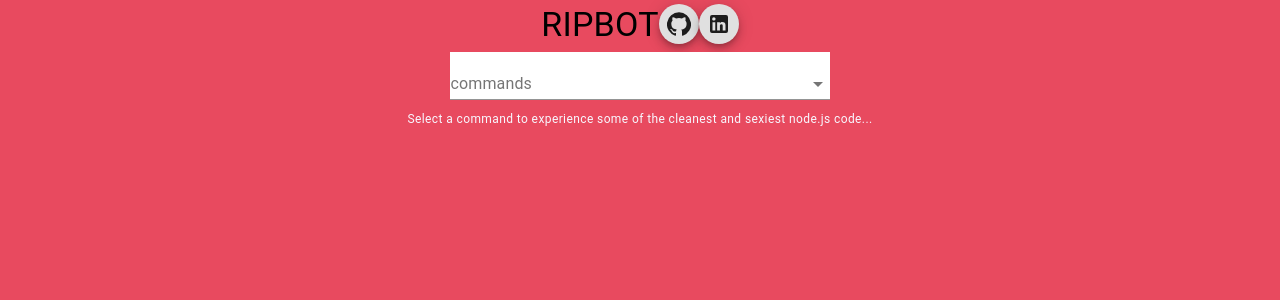
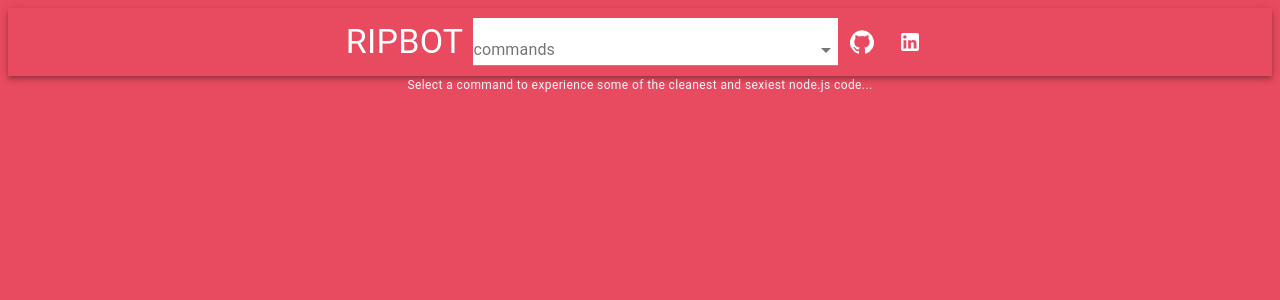
Before and after one commit to cpsexton/ripbot-react-site, a React (Create React App) app in the folder client/: page / in a window 1280 px wide. Shown: the top 300 px of the page. Built offline with nearby package versions, Linux system fonts and the light colour scheme.

Commit message:
adds Header component. Moves CommandSelector component to Header

```diff
--- a/client/src/App.js
+++ b/client/src/App.js
@@ -34,8 +34,8 @@ class App extends React.Component {
             <div className={styles.container}>
                 {/* <Typography color="primary" variant="h1">RipBot</Typography> */}
                 {/* <img src={wallArt} alt='ripbot wall art image' className={styles.banner} /> */}
-                <Header wallArt />
-                <CommandSelector handleCommandChange={this.handleCommandChange} />
+                <Header handleCommandChange={this.handleCommandChange} />
+                {/* <CommandSelector handleCommandChange={this.handleCommandChange} /> */}
                 <Cards command={name} desc={desc} image={image} role={role} syntax={syntax} />
             </div>
         )
--- a/client/src/components/Cards/Cards.jsx
+++ b/client/src/components/Cards/Cards.jsx
@@ -7,10 +7,6 @@ import styles from './Cards.module.css';
 const landingImage = require("../../images/RipBot-wall-art.jpg");
 
 const Cards = ({ command, desc, image, role, syntax }) => {
-
-    const signature = (<Typography className={styles.author} color='palette.secondary.dark' variant="caption" >
-        made with love by Chris Sexton
-    </Typography>);
 
     const [clicked, setClicked] = React.useState(false);
     const handleChange = () => {
--- a/client/src/components/Cards/Cards.module.css
+++ b/client/src/components/Cards/Cards.module.css
@@ -1,6 +1,7 @@
 .container {
 	margin: 1px 0;
 	background-color: #2A363B;
+    /* background-color: #1E6194; */
 }
 
 .card {
--- a/client/src/components/CommandSelector/CommandSelector.jsx
+++ b/client/src/components/CommandSelector/CommandSelector.jsx
@@ -1,8 +1,6 @@
 import React from 'react';
 import { FormControl, InputLabel, Select } from '@material-ui/core';
 import { basic, mod, admin } from "../../api";
-
-
 
 import styles from './CommandSelector.module.css';
 
--- a/client/src/components/Header/Header.jsx
+++ b/client/src/components/Header/Header.jsx
@@ -1,29 +1,39 @@
 import React from 'react';
-import { Typography, Grid, Divider, Fab, Tooltip } from "@material-ui/core";
+import { Typography, Grid, IconButton, Tooltip, AppBar, Toolbar } from "@material-ui/core";
 import cx from "classnames";
 import GitHubIcon from '@material-ui/icons/GitHub';
 import LinkedInIcon from '@material-ui/icons/LinkedIn';
 import styles from './Header.module.css';
+import { CommandSelector } from "../../components";
 
 
+const Header = ({ handleCommandChange }) => {
 
-const Header = ({ }) => {
+
     return (
-        <Grid container spacing={1} justify="center">
 
-            <Typography variant="h4" >RIPBOT</Typography>
+        <AppBar position="static" >
+            <Toolbar className={styles.appbar}>
+                <Typography className={styles.title} variant="h4"> RIPBOT </Typography>
 
-            <Tooltip title="peep the source code on GitHub" >
-                <Fab className={styles.button} color='default' aria-label='github link' size="small" href="www.github.com/cpsexton">
-                    <GitHubIcon />
-                </Fab>
-            </ Tooltip>
-            <Tooltip title="I made this" >
-                <Fab className={styles.button} color='default' aria-label='linkedin link' size="small" href="www.linkedin.com/cpsexton">
-                    <LinkedInIcon />
-                </Fab>
-            </ Tooltip>
-        </ Grid>
+                <CommandSelector handleCommandChange={handleCommandChange} />
+
+                <Tooltip title="Me on GitHub" >
+                    <IconButton color="inherit" aria-label='github link' size="medium" href="www.github.com/cpsexton">
+                        <GitHubIcon />
+                    </IconButton>
+                </ Tooltip>
+
+                <Tooltip title="Me on LinkedIn" >
+                    <IconButton color="inherit" aria-label='linkedin link' size="medium" href="www.linkedin.com/cpsexton">
+                        <LinkedInIcon />
+                    </IconButton>
+                </ Tooltip>
+
+
+            </Toolbar>
+        </ AppBar>
+
     )
 }
 export default Header;
--- a/client/src/components/Header/Header.module.css
+++ b/client/src/components/Header/Header.module.css
@@ -1,8 +1,11 @@
-.container {
-    width: 100%;
-
+.title {
+    margin-right: 10px !important;
 }
 
-.button {
-    margin-left: 90rem;
+
+.appbar {
+    background-color: #E84A5F;
+    /* background-color: #6F213B; */
+
+    justify-content: center;
 }
```
Also changed, not shown: client/src/App.module.css (+5 -2 lines).
